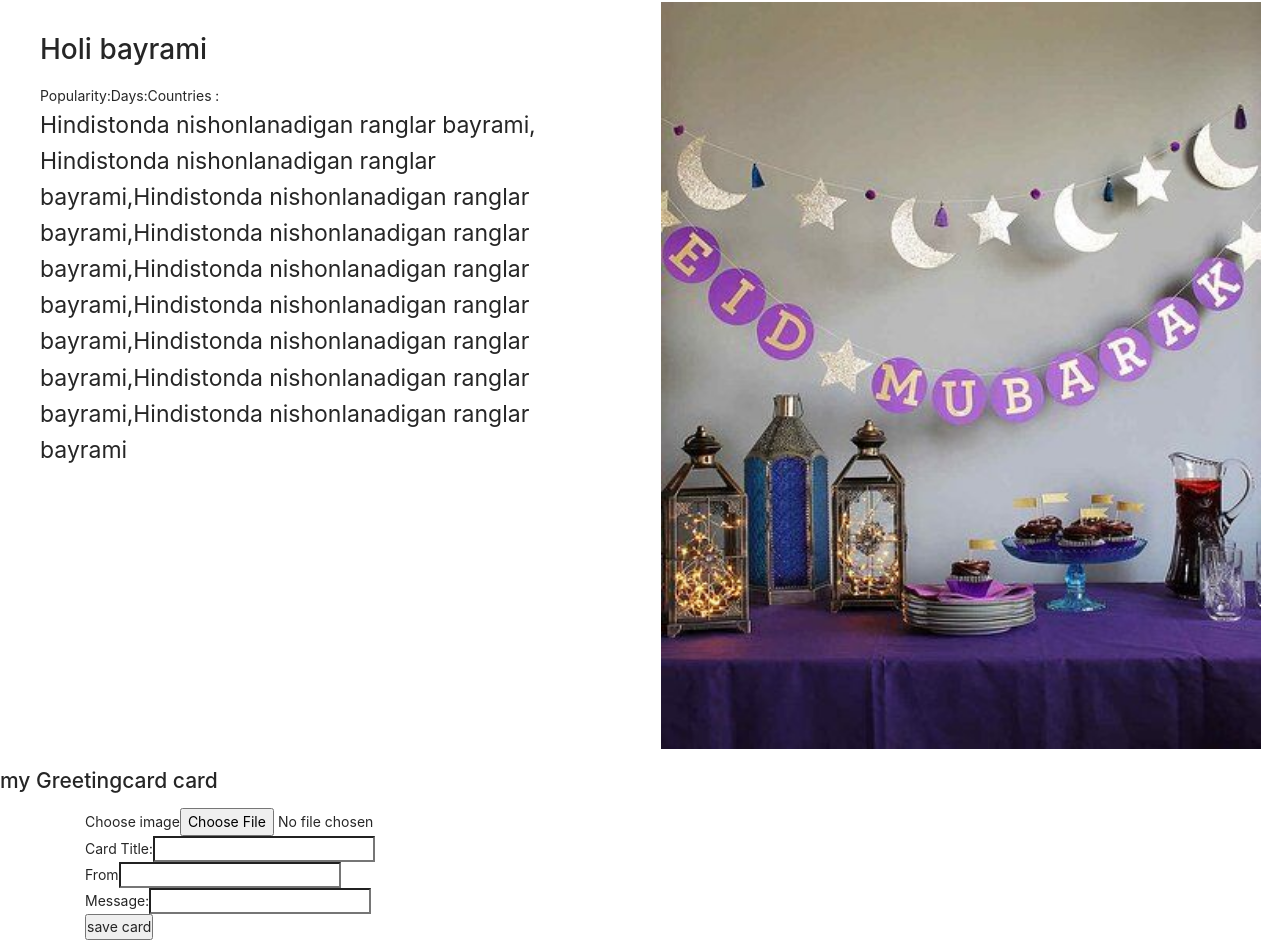
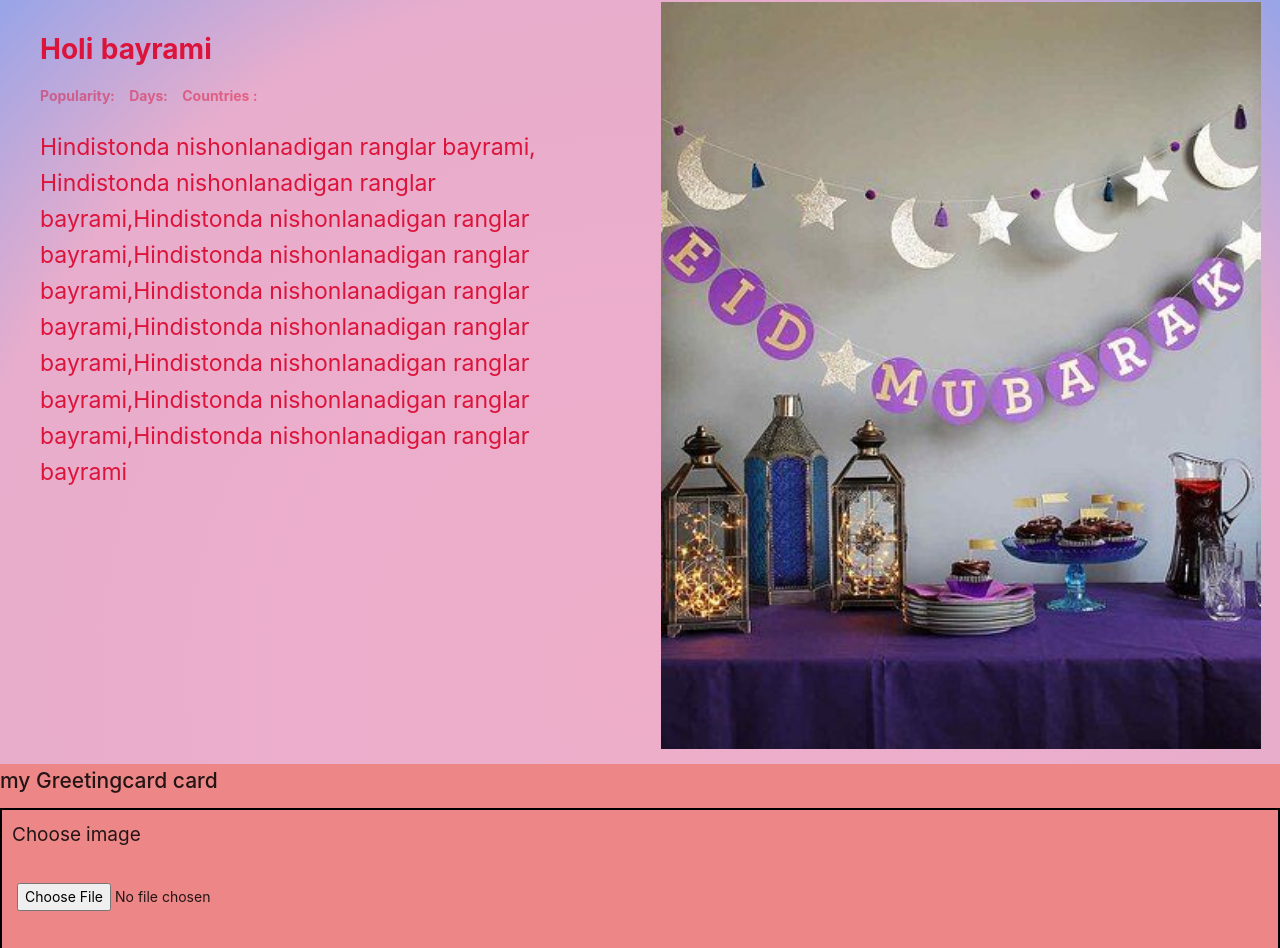
Before and after one commit to sevinch02/holidays, a React (Create React App) app: page /holiday/1 in a window 1280 px wide. Shown: the part 132-1080 px from the top of the page. Built offline with nearby package versions, Linux system fonts and the light colour scheme.

Commit message:
save last changes

```diff
--- a/src/Components/CountryGrid/CountryGrid.js
+++ b/src/Components/CountryGrid/CountryGrid.js
@@ -1,5 +1,5 @@
 import React from 'react';
-import css from './countrygrid.css'
+import './countrygrid.css'
 import{Link} from 'react-router-dom'
 
 const CountryGrid = () => {
@@ -143,7 +143,7 @@ const CountryGrid = () => {
       </div>
       </Link>
     </div>
-    <Link to="/countrycatalog" > <button type="button"> cataloga otish </button> </Link>
+    <Link to="/countrycatalog" > <button className="gocountry-btn" type="button"> View all Country  </button> </Link>
     </div>
     );
 };
--- a/src/Components/CountryGrid/countrygrid.css
+++ b/src/Components/CountryGrid/countrygrid.css
@@ -1,71 +1,86 @@
-.container12{
+.container12 {
   width: 90%;
   margin: 0 auto;
 }
 
- .grid-container{
+.grid-container {
   display: grid;
-    gap: 10px ;
-    grid-template-columns: 188px  223px 197px 268px 212px 240px;
+  gap: 10px;
+  grid-template-columns: 188px 223px 197px 268px 212px 240px;
 }
-.grid-item{
+
+.grid-item {
   display: grid;
 }
-.grid-item:nth-child(1){
+
+.grid-item:nth-child(1) {
   grid-row: 1 / 2;
-    grid-column: 1 / 2 ;
+  grid-column: 1 / 2;
 }
-.grid-item:nth-child(2){
+
+.grid-item:nth-child(2) {
   grid-row: 1 / 2;
-    grid-column: 2 / 4 ;
+  grid-column: 2 / 4;
 }
-.grid-item:nth-child(3){
+
+.grid-item:nth-child(3) {
   grid-row: 1 / 2;
-    grid-column: 4 / 5 ;
+  grid-column: 4 / 5;
 }
-.grid-item:nth-child(4){
+
+.grid-item:nth-child(4) {
   grid-row: 1 / 2;
-    grid-column: 5 / 6 ;
+  grid-column: 5 / 6;
 }
-.grid-item:nth-child(5){
+
+.grid-item:nth-child(5) {
   grid-row: 2 / 3;
   grid-column: 1 / 4;
 }
-.grid-item:nth-child(6){
+
+.grid-item:nth-child(6) {
   grid-row: 2 / 3;
-    grid-column: 4 / 6 ;
+  grid-column: 4 / 6;
 }
-.grid-item:nth-child(7){
+
+.grid-item:nth-child(7) {
   grid-row: 4 / 5;
-    grid-column: 6 / 7 ;
+  grid-column: 6 / 7;
 }
-.grid-item:nth-child(8){
+
+.grid-item:nth-child(8) {
   grid-row: 3 / 4;
-    grid-column: 6 / 7 ;
+  grid-column: 6 / 7;
 }
-.grid-item:nth-child(9){
+
+.grid-item:nth-child(9) {
   grid-row: 3/ 4;
-    grid-column: 1 / 3 ;
+  grid-column: 1 / 3;
 }
-.grid-item:nth-child(10){
+
+.grid-item:nth-child(10) {
   grid-row: 3 / 4;
-    grid-column: 3 / 5 ;
+  grid-column: 3 / 5;
 }
-.grid-item:nth-child(11){
+
+.grid-item:nth-child(11) {
   grid-row: 3 / 4;
-    grid-column: 4 / 5 ;
+  grid-column: 4 / 5;
 }
-.grid-item:nth-child(12){
-    grid-row:4 / 5;
-    grid-column: 1 / 4 ;
+
+.grid-item:nth-child(12) {
+  grid-row: 4 / 5;
+  grid-column: 1 / 4;
 }
-.grid-item:nth-child(13){
-  grid-row:4 / 5;
-  grid-column: 4 / 6   ;
+
+.grid-item:nth-child(13) {
+  grid-row: 4 / 5;
+  grid-column: 4 / 6;
 }
+
 /* SLIDE DOWN DELAY */
 
-.slide-down .overlay{
+.slide-down .overlay {
   /* background-color: #ee6f8c; */
   background: linear-gradient(#e66465, #9198e5);
   opacity: 0.6;
@@ -73,18 +88,19 @@
   color: #fff;
   font-size: 21px;
   transform: translateY(-100%);
-    -webkit-transition: transform 0.5s ease-out;
-    -o-transition: transform 0.5s ease-out;
   transition: transform 0.5s ease-out;
 
 }
-  .original__img{
+
+.original__img {
   width: 100%;
   height: 300px;
 }
+
 .four {
   width: 32.26%;
 }
+
 .box {
   display: block;
   width: 100%;
@@ -95,34 +111,40 @@
   position: relative;
 }
 
-  .overlay{
+.overlay {
   width: 100%;
-    height:100%;
+  height: 100%;
   position: absolute;
   left: 0;
   top: 0;
   right: 0;
   bottom: 0;
 }
+
 .column-grid {
   display: block;
-    float:left;
+  float: left;
   /* margin: 1% 0 1% 1.6%; */
 }
 
-  .slide-down .box:hover .overlay{
+.slide-down .box:hover .overlay {
   transform: translateY(0);
 }
 
-  .slide-down .overlay i{
+.slide-down .overlay i {
   transform: translateY(-80%);
   opacity: 0;
-    -webkit-transition: transform 0.5s linear, opacity 0.5s linear 0.5s;
-    -o-transition: transform 0.5s linear, opacity 0.5s linear 0.5s;
   transition: transform 0.5s linear, opacity 0.5s linear 0.5s;
 }
 
-  .slide-down .box:hover .overlay i{
+.slide-down .box:hover .overlay i {
   transform: translateY(0);
   opacity: 1;
 }
+
+.gocountry-btn {
+  padding: 12px 8px;
+  margin: 20px 0 20px 650px;
+  display: block;
+  color:black;
+}
--- a/src/greetingcard/Greetingcard.js
+++ b/src/greetingcard/Greetingcard.js
@@ -1,5 +1,6 @@
 import React from 'react'
 import { useState} from "react";
+import './greetingcard.css'
 
 
 const Greetingcard = () => {
@@ -13,10 +14,9 @@ const Greetingcard = () => {
     return (
         <div>
             <h2>my Greetingcard card</h2>
-            <div className="">
-            <div className="container">
+
             {/* onSubmit={handleSubmit}  */}
-
+            <div className="row">
                 <form className="from" >
                     <label className="label-text" for="image">Choose image</label>
                     <input className="input" type="file" id="image" value={image} onChange={(e) => {setImage(e.target.value)}}/>
@@ -28,15 +28,14 @@ const Greetingcard = () => {
                     <input className="input" type="text" id="quanity" value={from} onChange={(e) => {setfrom(e.target.value)}}/>
                 <br></br>
                 <label className="label-text" for="description">Message:</label>
-                    <input className="input" type="text" id="description" value={mesage} onChange={(e) => {setmesage(e.target.value)}}/>
+                    <textarea className="input" type="textarea" id="description" value={mesage} onChange={(e) => {setmesage(e.target.value)}}/>
                 <br></br>
+                {/* <input type="search" /> */}
                 <button type="submit" className="add-btn">save card</button>
                 </form>
             </div>
         </div>
-
-        </div>
-    )
-}
+    );
+};
 
 export default Greetingcard;
--- a/src/greetingcard/greetingcard.css
+++ b/src/greetingcard/greetingcard.css
@@ -0,0 +1,16 @@
+.input{
+    width: 40%;
+    border: none;
+    outline: none;
+    padding: 21px 5px;
+    margin: 12px 0;
+  }
+.label-text{
+      display: block;
+      font-size: 19px;
+      font-weight: 400;
+  }
+.from{
+    border: 2px solid #000;
+    padding: 10px;
+}
--- a/src/index.css
+++ b/src/index.css
@@ -14,8 +14,7 @@ code {
 
 /*===================View Holiday Page =================*/
 .viewHoliday{
-  /* background-color: red; */
-
+  background: radial-gradient(circle, rgba(238,174,202,1) 0%, rgba(232,173,204,1) 74%, rgba(148,164,233,1) 100%);
 }
 .holiday-cards{
   /* background-color: royalblue; */
@@ -39,7 +38,29 @@ code {
   font-size: 23px;
   font-weight: 400;
 }
-
+.holiday-overview__content{
+  display: flex;
+  flex-wrap: wrap;
+}
+.holiday-title{
+  color: #fff;
+  font-weight: 700;
+  color: rgb(220, 20, 60);
+}
+.holiday-overview__content__link{
+  /* color:#fff; */
+  color: hsla(348, 83%, 47%, 0.5);
+  font-weight: 700;
+}
+.holiday-overview__content__link:not(:first-child){
+  margin-left: 15px
+}
+.view-holiday__overview{
+  font-weight: 400;
+}
+.greetingcard-content{
+  background-color: #ED8687
+}
 
 
 @import url('https://fonts.googleapis.com/css?family=Montserrat:400,600,700');
--- a/src/pages/ViewHoliday.js
+++ b/src/pages/ViewHoliday.js
@@ -1,37 +1,40 @@
 // import Holiday from '../Components/HolidaysList/Holiday'
 import Greetingcard from "../greetingcard/Greetingcard";
 
-const ViewHoliday=()=>{
+const ViewHoliday = () => {
 
-    return(
-    <div className="viewHoliday" >
-
-
+  return (
+    <div className="viewHoliday">
       <div className="holiday-cards ">
-
         <div className="view-holiday-overview">
-        <h1 className="holiday-title"> Holi bayrami </h1>
-        <span className="">
-            Popularity:
-      {/* {holidayInfo.popularity} */}</span>
-          <span className="">
-            Days:
-             {/* {holidayInfo}  */}
+          <h1 className="holiday-title">
+            Holi bayrami {/* {holidayInfo.title} */}
+          </h1>
+          <div className="holiday-overview__content" >
+            <span className="holiday-overview__content__link">
+              Popularity: {/* {holidayInfo.popularity} */}</span>
+            <span className="holiday-overview__content__link">
+              Days: {/* {holidayInfo}  */}
             </span>
-          <span className="holiday-title">Countries :
+            <span className="holiday-overview__content__link">Countries : {/* {holidayInfo}  */}
             </span>
-          <p className="view-holiday__overview">
-           Hindistonda nishonlanadigan ranglar bayrami,  Hindistonda nishonlanadigan ranglar bayrami,Hindistonda nishonlanadigan ranglar bayrami,Hindistonda nishonlanadigan ranglar bayrami,Hindistonda nishonlanadigan ranglar bayrami,Hindistonda nishonlanadigan ranglar bayrami,Hindistonda nishonlanadigan ranglar bayrami,Hindistonda nishonlanadigan ranglar bayrami,Hindistonda nishonlanadigan ranglar bayrami</p>
-
+          </div> <br/>
+          <p className="holiday-title view-holiday__overview">
+            Hindistonda nishonlanadigan ranglar bayrami, Hindistonda nishonlanadigan ranglar
+            bayrami,Hindistonda nishonlanadigan ranglar bayrami,Hindistonda nishonlanadigan
+            ranglar bayrami,Hindistonda nishonlanadigan ranglar bayrami,Hindistonda
+            nishonlanadigan ranglar bayrami,Hindistonda nishonlanadigan ranglar
+            bayrami,Hindistonda nishonlanadigan ranglar bayrami,Hindistonda nishonlanadigan
+            ranglar bayrami {/* {holidayInfo}  */}
+          </p>
         </div>
         <div className="card">
-
-
-      <img className='holiday-image' src="/img/eid.jpg"
-       alt='img' />
+          <img className='holiday-image' src="/img/eid.jpg" alt='img'/>
         </div>
       </div>
+      <div className="greetingcard-content">
       <Greetingcard/>
+      </div>
     </div>
   );
 };
```
Lines whose indentation alone changed are shown as unchanged.
